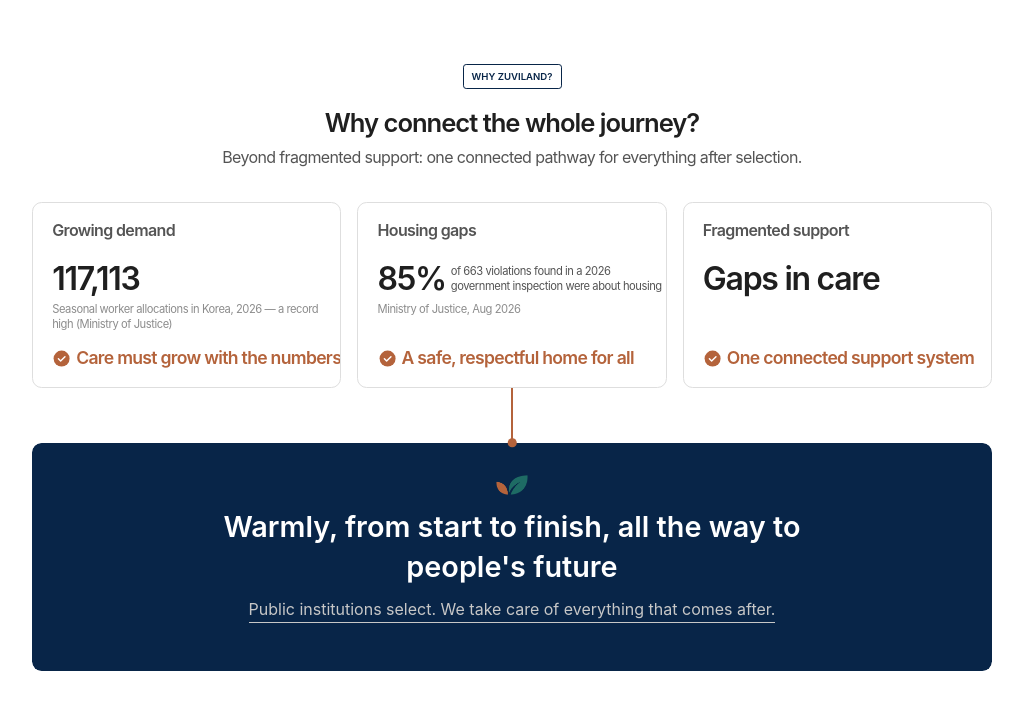
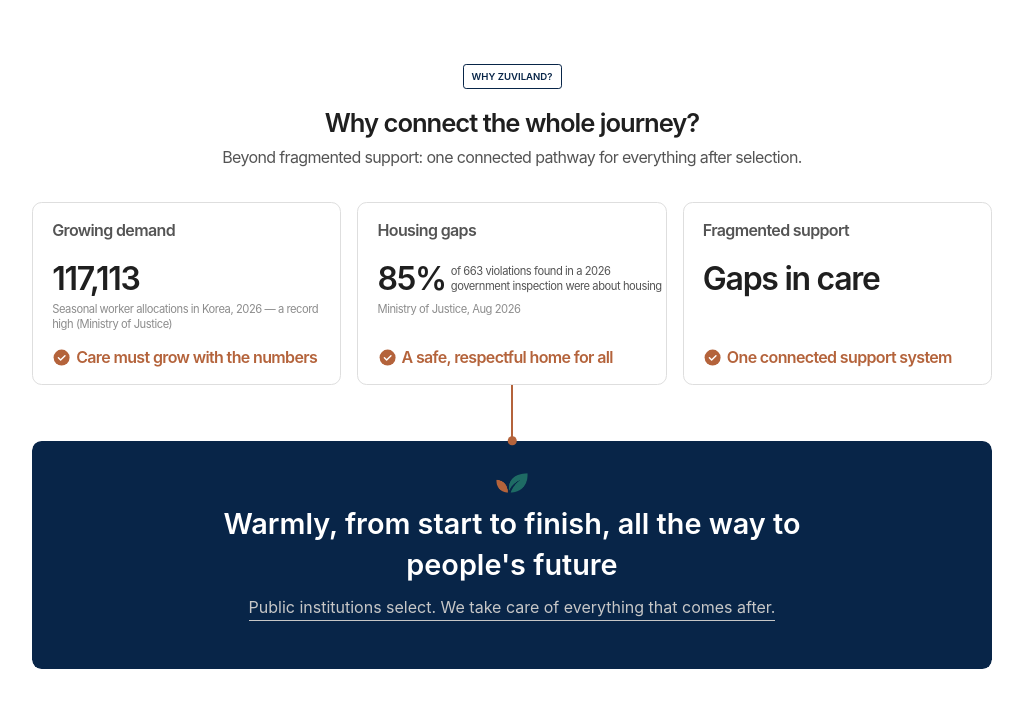
Before and after one commit to kimain1404-design/juviland-en, a plain HTML site: page main-section02/index.html in a window 1280 px wide. Shown: the whole page, without its empty margins (128-1151 px from the left). Drawn offline with Linux system fonts and the light colour scheme; a web font is replaced by a local one.

Commit message:
main-section02: 카드 하단 강조 문구 PC 글자 크기 22 → 20
- 섹션 높이가 조금 줄어 라이브클래스 iframe 높이 식 갱신

Co-Authored-By: Claude Opus 5.5 <noreply@anthropic.com>
Claude-Session: https://claude.ai/code/session_01D1Ju1uyTrvzd5WYa8D6BWq

```diff
--- a/main-section02/main-section02.css
+++ b/main-section02/main-section02.css
@@ -146,7 +146,7 @@ img { display: block; }
   display: flex;
   align-items: center;
   gap: calc(6 * var(--u));
-  font-size: calc(22 * var(--u));
+  font-size: calc(20 * var(--u));
   font-weight: 600;
   line-height: 1.4;
   letter-spacing: -0.04em;
```
Also changed, not shown: main-section02/main-section02-liveklass.html (+1 -1 lines).
